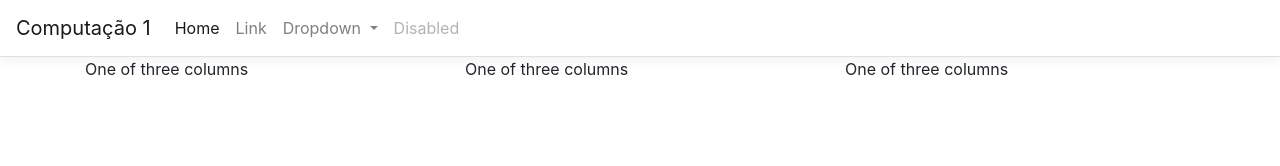
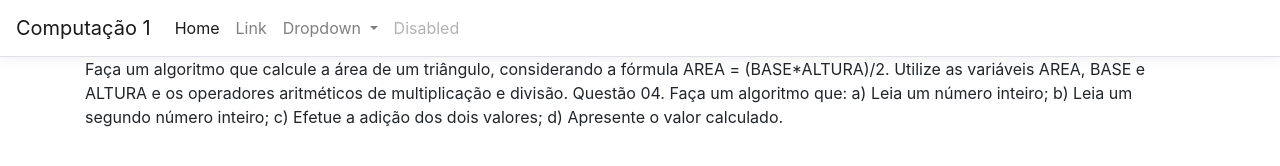
Before and after one commit to bancodequestoes/bancodequestoes.github.io, a website: page index.html in a window 1280 px wide. Drawn offline with Linux system fonts and the light colour scheme.

Commit message:
melhorias

```diff
--- a/index.html
+++ b/index.html
@@ -12,8 +12,11 @@
 		<meta name="robots" content="index, follow">
 		<meta name="theme-color" content="rgb(51,122,183)">
 		<meta name="mobile-web-app-capable" content="yes">
+
+        <!-- iOS Support -->
+        <meta name="apple-mobile-web-app-title" content="Computação 1"/>
 		<meta name="apple-mobile-web-app-capable" content="yes" />
-		<meta name="apple-mobile-web-app-status-bar-style" content="black-translucent" />
+		<meta name="apple-mobile-web-app-status-bar-style" content="black" />
 
         <!-- Link Preview-->
         <meta property="og:title" content="Banco de Questões" />
@@ -63,14 +66,16 @@
       <div class="container">
         <div class="row">
           <div class="col-sm">
-            One of three columns
-          </div>
-          <div class="col-sm">
-            One of three columns
-          </div>
-          <div class="col-sm">
-            One of three columns
-          </div>
+            Faça um algoritmo que calcule a área de um triângulo, considerando a fórmula AREA = (BASE*ALTURA)/2. Utilize as variáveis AREA, BASE e ALTURA e os operadores aritméticos de multiplicação e divisão.
+
+            Questão 04. Faça um algoritmo que:
+a)	Leia um número inteiro;
+b)	Leia um segundo número inteiro;
+c)	Efetue a adição dos dois valores;
+d)	Apresente o valor calculado.
+
+
+</div>
         </div>
       </div>
 
```
